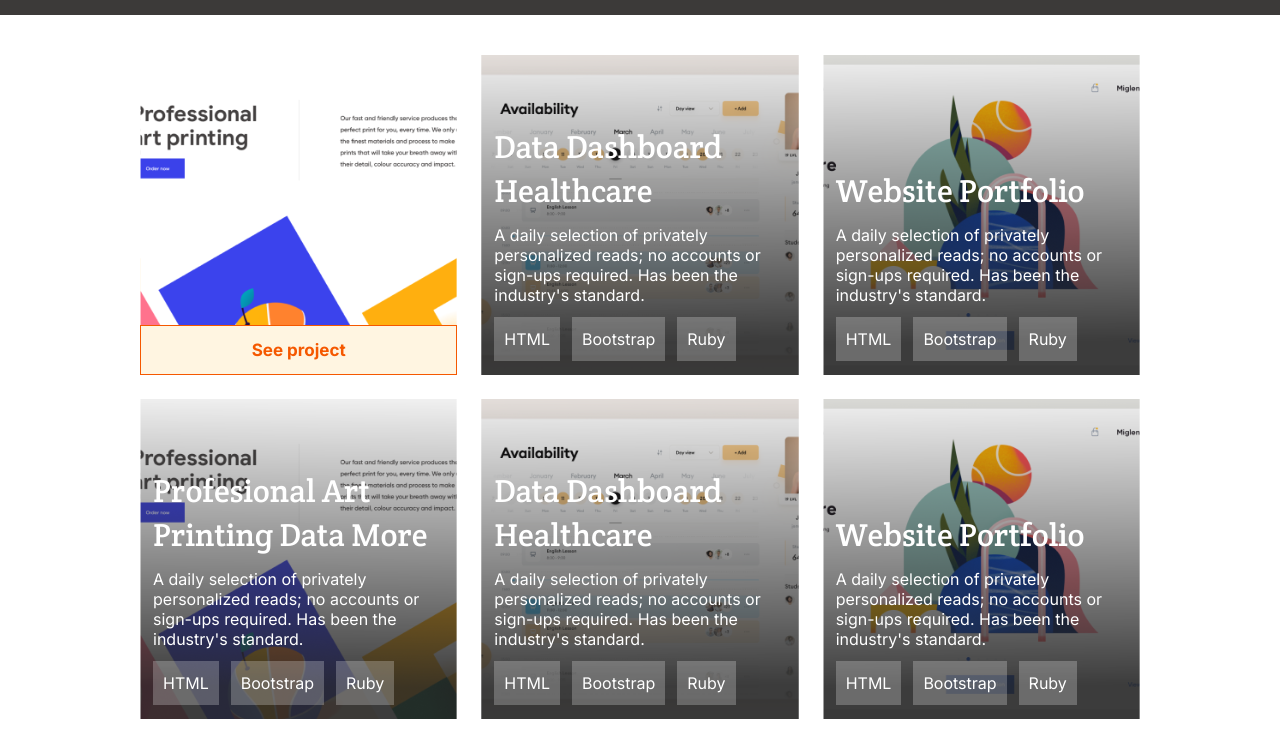
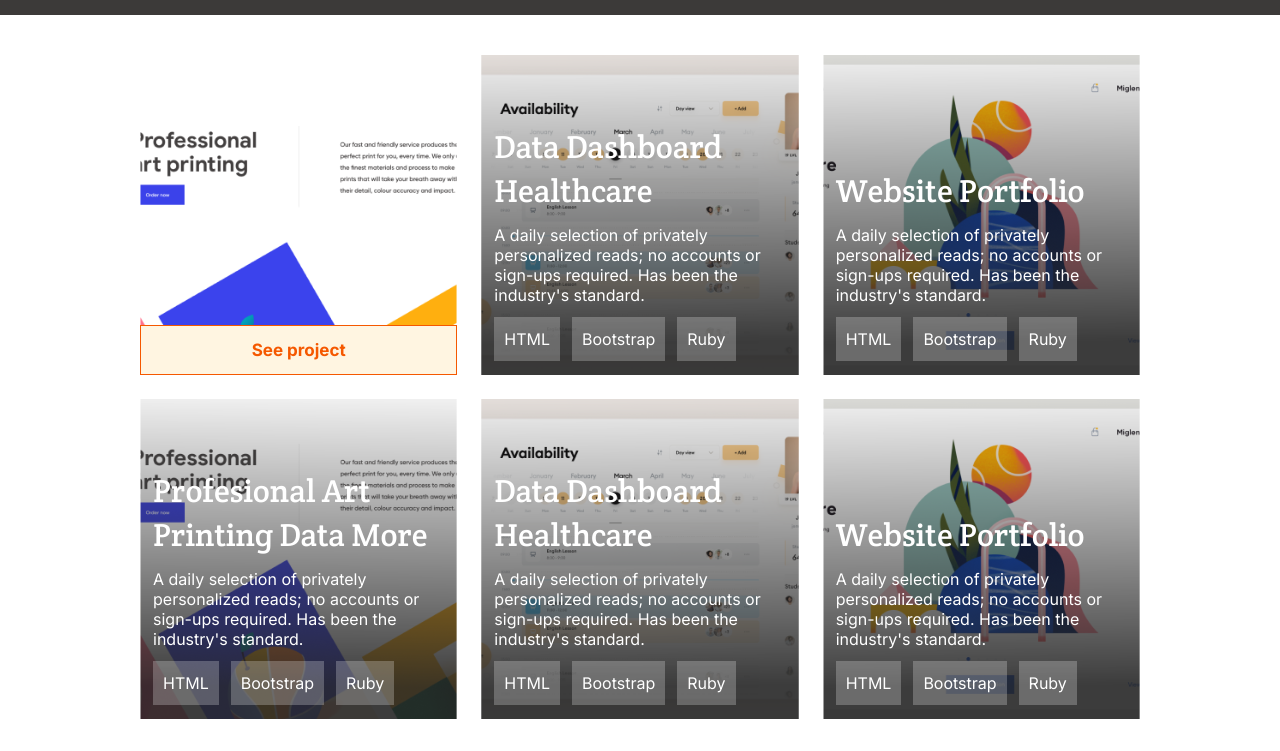
Before and after one commit to mrcbq/portfolio-mobile-first, a website: page index.html in a window 1280 px wide. In both pictures the pointer is over the button 298 px from the left and 1792 px from the top of the page. Shown: the part 1441-2192 px from the top of the page. Drawn offline with Linux system fonts and the light colour scheme.

Commit message:
Add the transition hover for the card example

```diff
--- a/media-querys.css
+++ b/media-querys.css
@@ -4,7 +4,7 @@
     padding: 10px 130px;
     margin-left: 0px;
   }
-  .navbar-right{
+  .navbar-right {
     margin: 0;
   }
 
@@ -179,6 +179,15 @@
   .card-type3 {
     background-image: url(./images/card\ type3.png);
   }
+  .proArt:hover .see-prj {
+    display: block;
+  }
+  .proArt:hover {
+    background: url(./images/card1.png);
+    background-size: cover;
+    background-repeat: no-repeat;
+    transition: all 0.5s ease-in-out;
+  }
 
   .hide-on-desktop {
     display: none;
@@ -208,7 +217,7 @@
   .list-item {
     text-align: left;
   }
-  .about{
+  .about {
     padding: 0px 130px;
     height: auto;
     background-color: #262626;
@@ -217,7 +226,7 @@
     background-color: unset;
     /* padding: 20px 130px 0px 130px;   */
   }
-  .text-and-button-wrapper{
+  .text-and-button-wrapper {
     margin: 0;
   }
 
```
